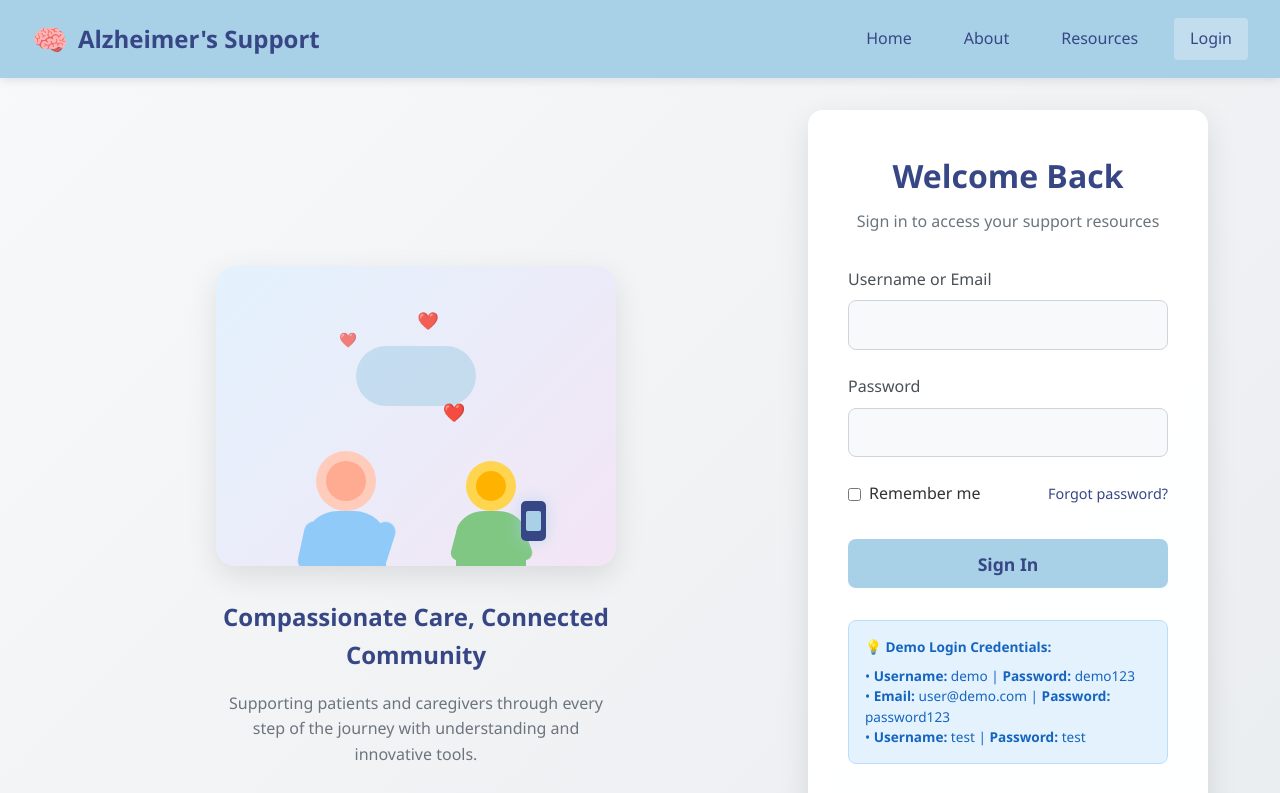
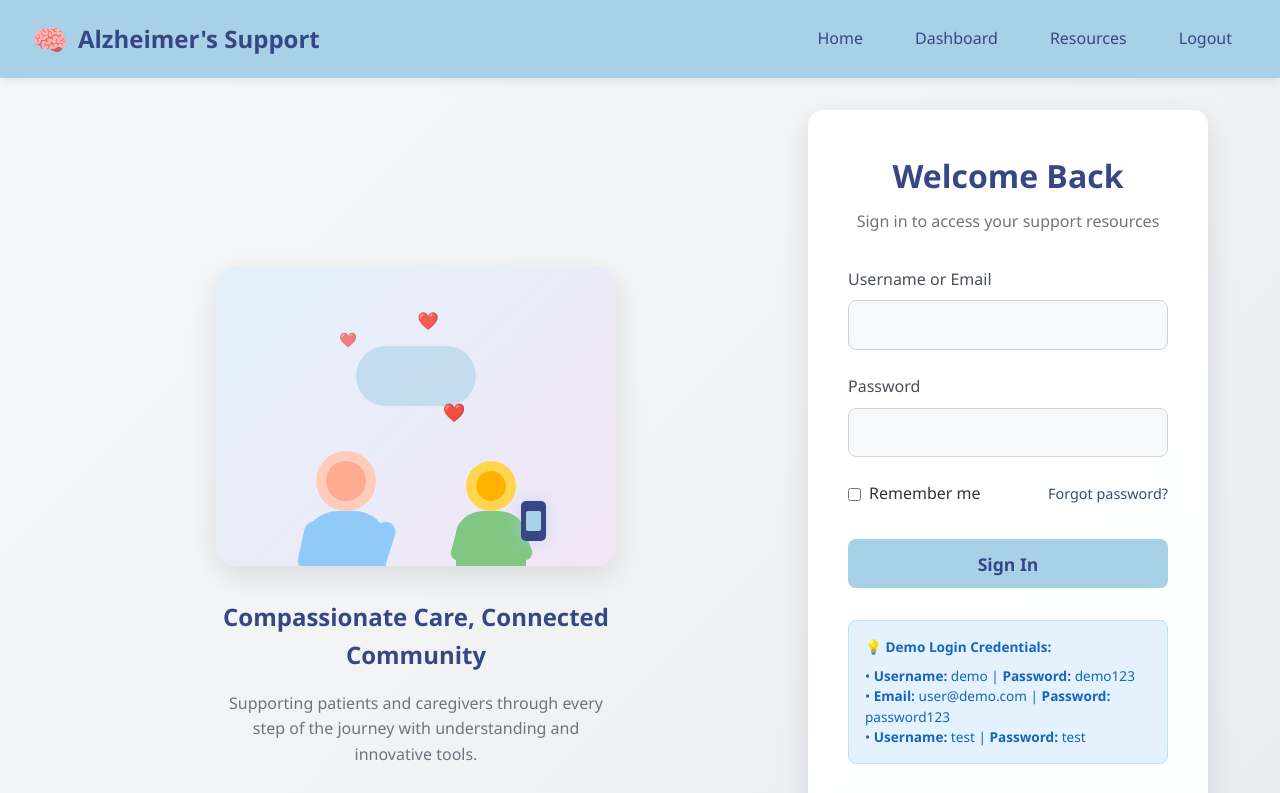
Before and after one commit to Passionatelytoooadorable/alzheimer, a plain HTML site: page login.html in a window 1280 px wide. Shown: the top 793 px of the page. Drawn offline with Linux system fonts and the light colour scheme.

Commit message:
Update login.html

```diff
--- a/login.html
+++ b/login.html
@@ -14,9 +14,9 @@
         </div>
         <nav class="nav-links">
             <a href="index.html">Home</a>
-            <a href="#">About</a>
+            <a href="dashboard.html">Dashboard</a>
             <a href="#">Resources</a>
-            <a href="login.html" class="active">Login</a>
+            <a href="login.html">Logout</a>
         </nav>
     </header>
 
```
